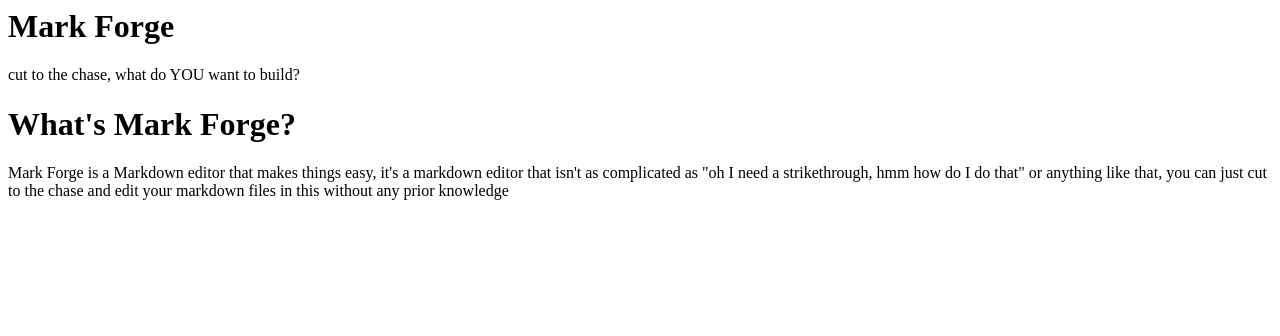
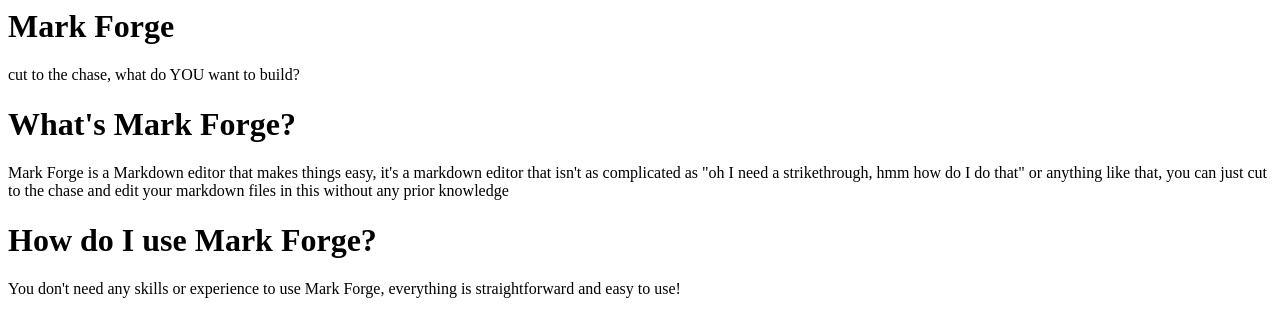
Before and after one commit to iamcyrusdaniel/mark-forge, a website: page index.html in a window 1280 px wide. Drawn offline with Linux system fonts and the light colour scheme.

Commit message:
Added usage section

```diff
--- a/index.html
+++ b/index.html
@@ -11,5 +11,9 @@
             <h1>What's Mark Forge?</h1>
             <p>Mark Forge is a Markdown editor that makes things easy, it's a markdown editor that isn't as complicated as "oh I need a strikethrough, hmm how do I do that" or anything like that, you can just cut to the chase and edit your markdown files in this without any prior knowledge</p>
         </div>
+        <div class="usage">
+            <h1>How do I use Mark Forge?</h1>
+            <p>You don't need any skills or experience to use Mark Forge, everything is straightforward and easy to use!</p>
+        </div>
     </body>
 </html>
```
